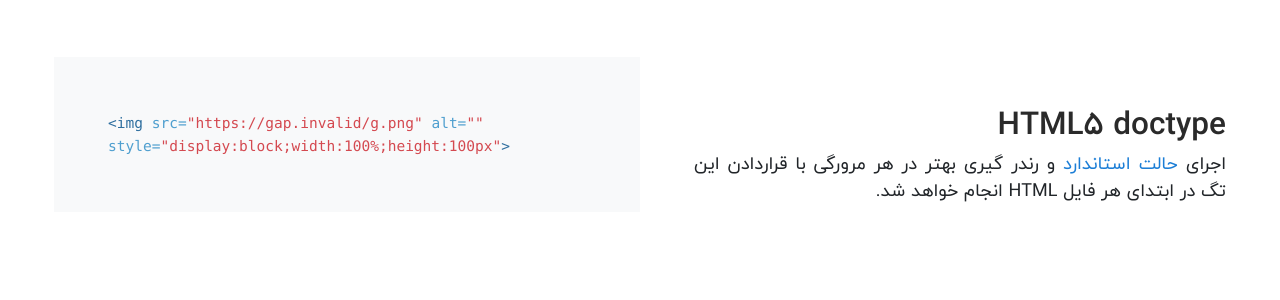
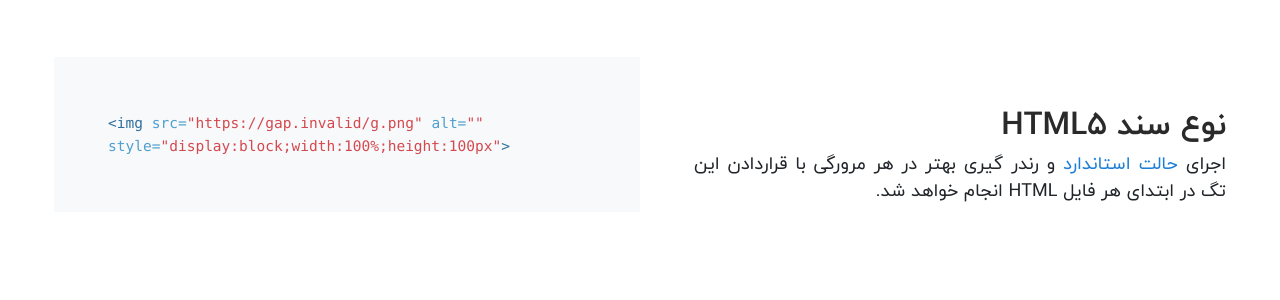
Before and after one commit to hatamiarash7/Code-Guide, a Jekyll site: the page built from index.html, in a window 1280 px wide and 900 px high, scrolled down 1946 px. Shown: the part 156-456 px from the top of the window. Built offline with Jekyll 4.4.1, drawn with Linux system fonts in a browser that asks for light colours; cached includes are drawn as plain includes.

Commit message:
fix problem

```diff
--- a/index.html
+++ b/index.html
@@ -77,7 +77,7 @@ layout: default
     {% highlight html %}{% include html/doctype.html %}{% endhighlight %}
   </div>
   <div class="col">
-    <h3>HTML5 doctype</h3>
+    <h3>نوع سند HTML5</h3>
     <p>اجرای <a href="https://developer.mozilla.org/en-US/docs/Web/HTML/Quirks_Mode_and_Standards_Mode" target="_blank">حالت استاندارد</a> و رندر گیری بهتر در هر مرورگی با قراردادن این تگ در ابتدای هر فایل HTML انجام خواهد شد.</p>
   </div>
 </div>
```
